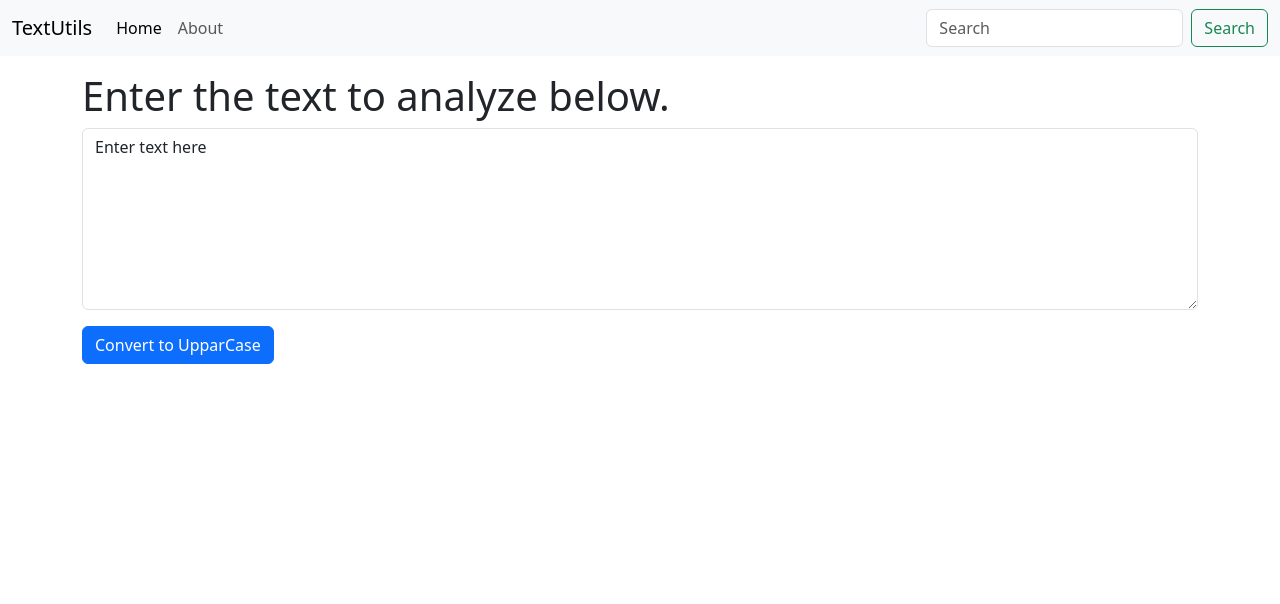
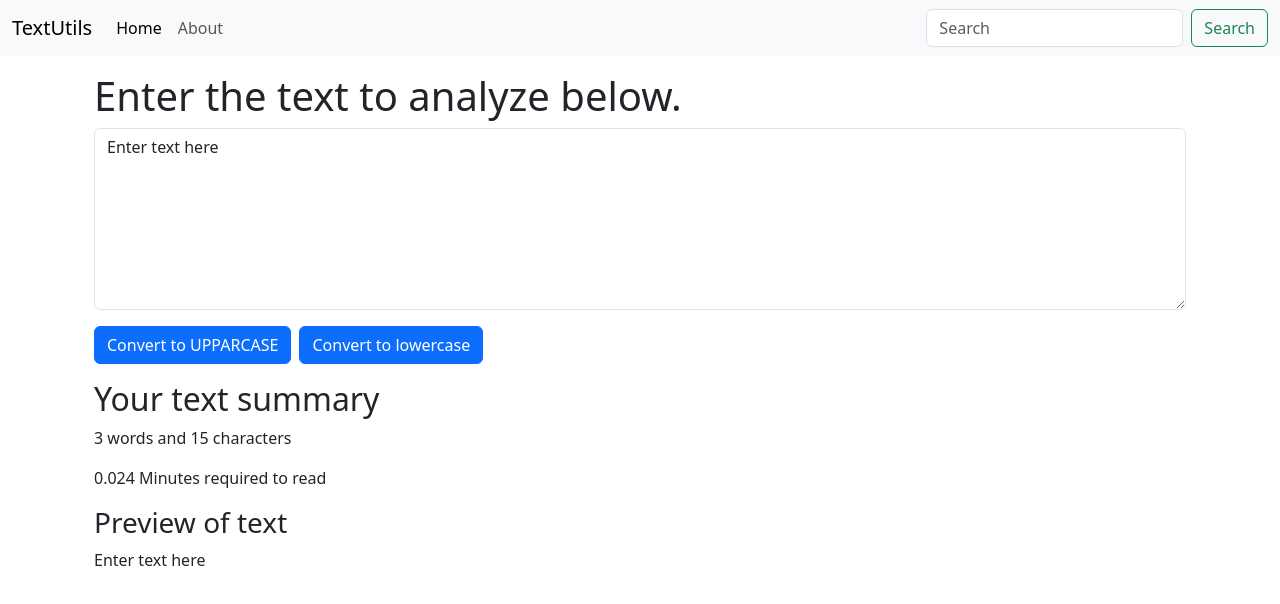
Before and after one commit to deepaksharmaNNN/Text-Utils, a React (Create React App) app: page / in a window 1280 px wide. Shown: the top 604 px of the page. Built offline with nearby package versions, Linux system fonts and the light colour scheme.

Commit message:
Convert to lowercase button added

```diff
--- a/src/components/TextForm.js
+++ b/src/components/TextForm.js
@@ -2,29 +2,35 @@ import React, { useState } from "react";
 
 export default function TextForm(props) {
     const handleUpparCaseClick = () => {
-    console.log("UpparCase was clicked");
+        // console.log("UpparCase was clicked");
         setText(text.toUpperCase());
     };
     const handleOnChange = (event) => {
-    console.log("On Change");
+        // console.log("On Change");
         setText(event.target.value);
+    };
+    const handleLowerCaseClick = () => {
+        // console.log("Lowercase was clicked");
+        setText(text.toLowerCase());
     };
     const [text, setText] = useState("Enter text here");
     return (
-    <div>
+        <>
+            <div className="container">
                 <h1>{props.heading}</h1>
                 <div className="mb-3">
-        <textarea
-          className="form-control"
-          id="myTextBox"
-          value={text}
-          onChange={handleOnChange}
-          rows="7"
-        ></textarea>
+                    <textarea className="form-control" id="myTextBox" value={text} onChange={handleOnChange} rows="7"></textarea>
                 </div>
-      <button className="btn btn-primary" onClick={handleUpparCaseClick}>
-        Convert to UpparCase
-      </button>
+                <button className="btn btn-primary" onClick={handleUpparCaseClick}>Convert to UPPARCASE</button>
+                <button className="btn btn-primary mx-2" onClick={handleLowerCaseClick}>Convert to lowercase</button>
             </div>
+            <div className="container my-3">
+                <h2>Your text summary</h2>
+                <p>{text.split(" ").length} words and {text.length} characters</p>
+                <p>{0.008 * text.split(" ").length} Minutes required to read</p>
+                <h3>Preview of text</h3>
+                <p>{text}</p>
+            </div>
+        </>
     );
 }
```
Lines whose indentation alone changed are shown as unchanged.
